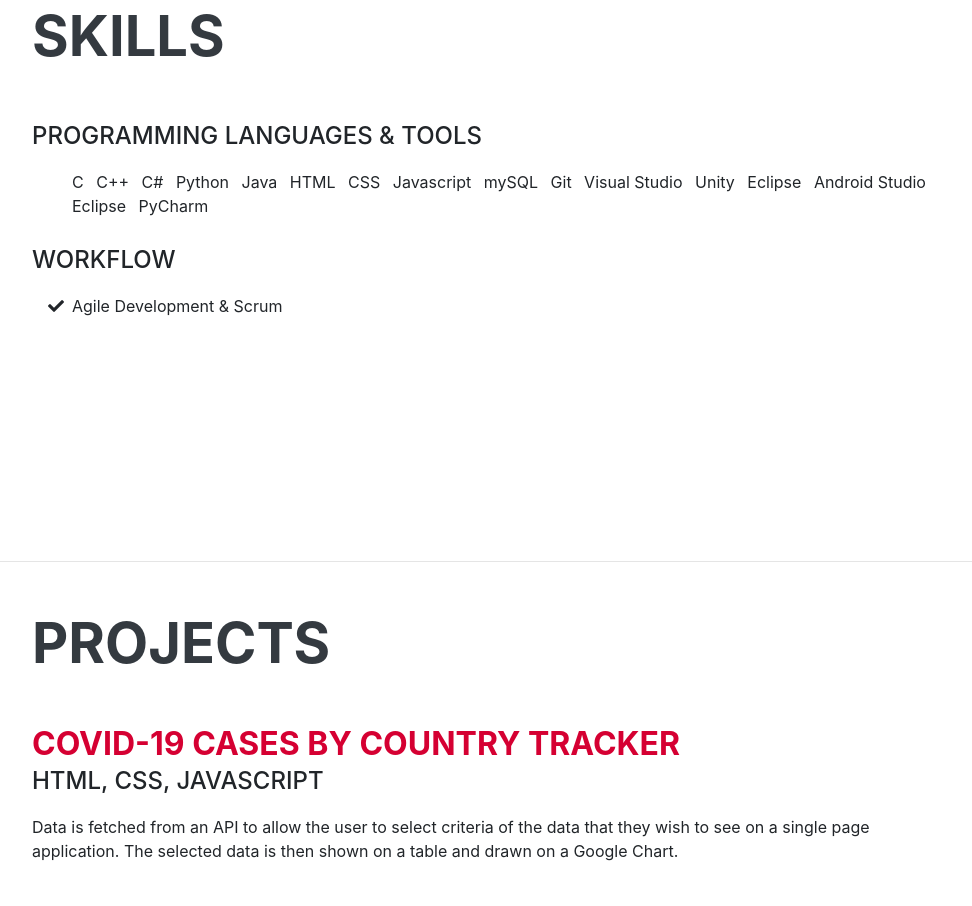
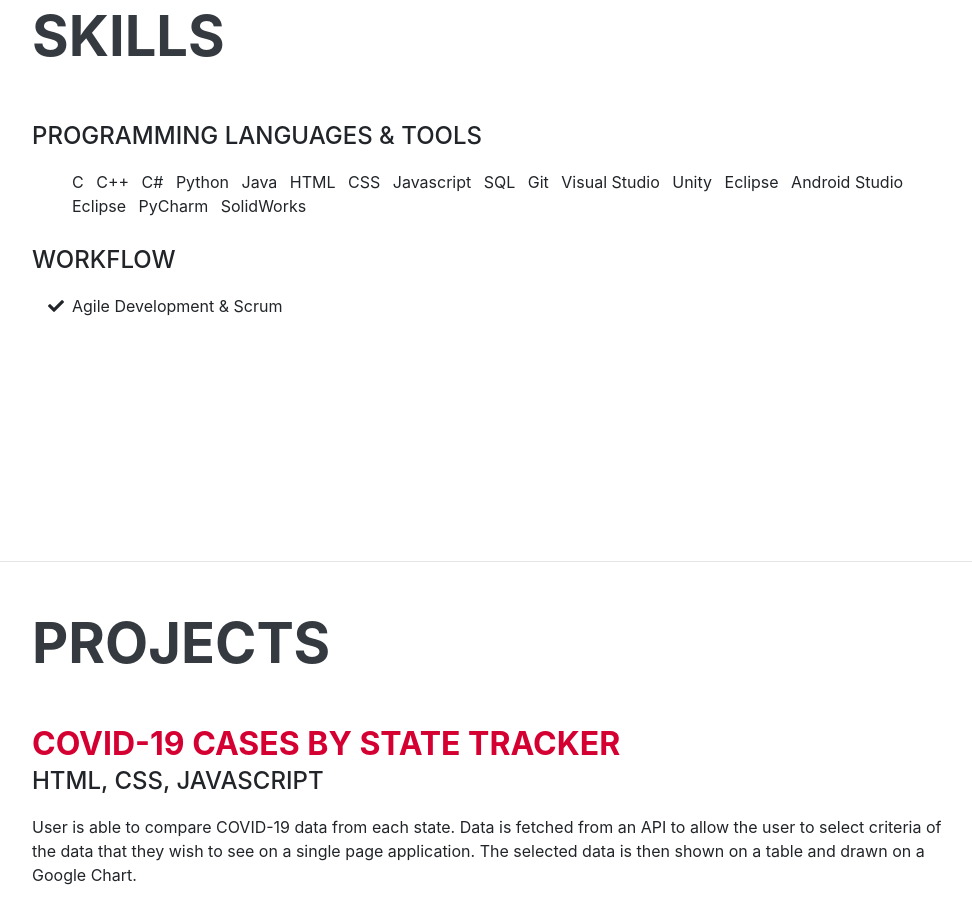
Before and after one commit to evilla40/evilla40.github.io, a plain HTML site: page index.html in a window 1280 px wide. Shown: the part 3356-4262 px from the top of the page, without its empty margins (288-1260 px from the left). Drawn offline with Linux system fonts and the light colour scheme; a web font is replaced by a local one.

Commit message:
Changed covid project

```diff
--- a/index.html
+++ b/index.html
@@ -227,7 +227,7 @@
             Javascript
           </li>
           <li class="list-inline-item">
-            mySQL
+            SQL
           </li>
           <li class="list-inline-item">
             Git
@@ -249,6 +249,9 @@
           </li>
           <li class="list-inline-item">
             PyCharm
+          </li>
+          <li class="list-inline-item">
+            SolidWorks
           </li>
           <!-- <li class="list-inline-item">
             <i class="fab fa-gulp"></i>
@@ -278,9 +281,9 @@
 
           <div class="resume-item d-flex flex-column flex-md-row justify-content-between mb-5">
           <div class="resume-content">
-            <h3 class="mb-0"><a href="https://evilla40.github.io/COVID-19-SPA/">COVID-19 Cases by Country Tracker</a></h3>
+            <h3 class="mb-0"><a href="https://evilla40.github.io/COVID-19-US/">COVID-19 Cases by State Tracker</a></h3>
             <div class="subheading mb-3">HTML, CSS, Javascript</div>
-            <p>Data is fetched from an API to allow the user to select criteria of the data that they wish to see on a single page application.  The selected data is then shown on a table and drawn on a Google Chart.</p>
+            <p>User is able to compare COVID-19 data from each state.  Data is fetched from an API to allow the user to select criteria of the data that they wish to see on a single page application.  The selected data is then shown on a table and drawn on a Google Chart.</p>
           </div>
           </div>
 
```
